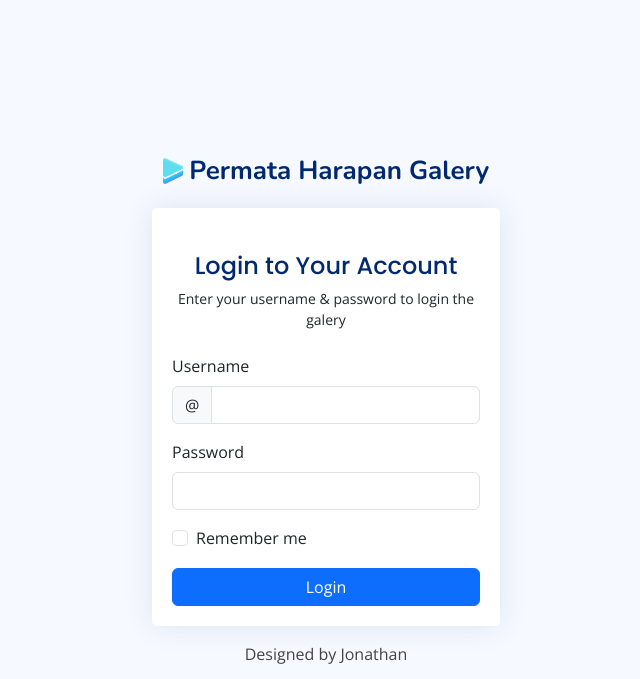
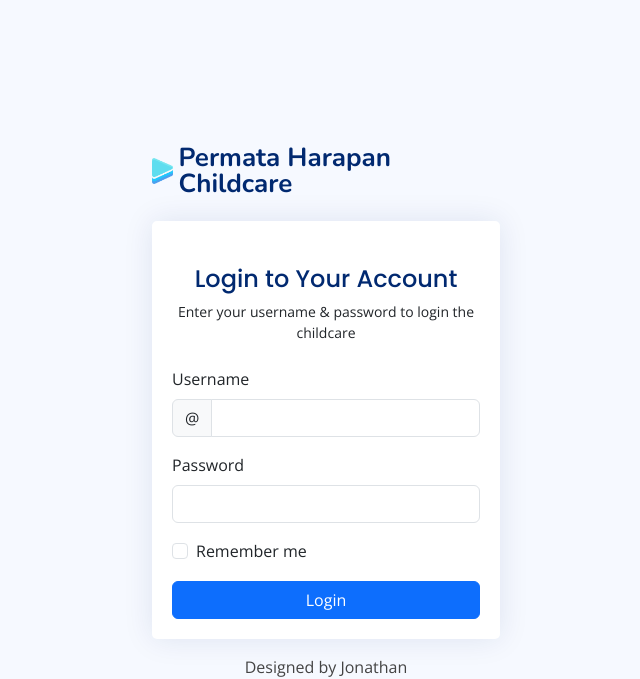
Before and after one commit to NyanPasu123/Galeri, a CodeIgniter 4 app: template app/Views/login.php in a window 1280 px wide. Shown: the top 679 px of the page, without its empty margins (314-954 px from the left). Run offline with PHP 8.4 and a stand-in for CodeIgniter, Linux system fonts and the light colour scheme; the template is opened without the code that fills it, so the values that code supplies are empty; some libraries are stand-ins or nearby versions.

Commit message:
first commit

```diff
--- a/app/Views/login.php
+++ b/app/Views/login.php
@@ -5,7 +5,7 @@
   <meta charset="utf-8">
   <meta content="width=device-width, initial-scale=1.0" name="viewport">
 
-  <title>Pages / Login to Galeri</title>
+  <title>Pages / Login to Childcare</title>
   <meta content="" name="description">
   <meta content="" name="keywords">
 
@@ -51,7 +51,7 @@
               <div class="d-flex justify-content-center py-4">
                 <a href="index.html" class="logo d-flex align-items-center w-auto">
                   <img src="<?= base_url('assets/img/p.png')?>" alt="">
-                  <span class="d-none d-lg-block">Permata Harapan Galery</span>
+                  <span class="d-none d-lg-block">Permata Harapan Childcare</span>
                 </a>
               </div><!-- End Logo -->
 
@@ -61,7 +61,7 @@
 
                   <div class="pt-4 pb-2">
                     <h5 class="card-title text-center pb-0 fs-4">Login to Your Account</h5>
-                    <p class="text-center small">Enter your username & password to login the galery</p>
+                    <p class="text-center small">Enter your username & password to login the childcare</p>
                   </div>
 
                   <form class="row g-3 needs-validation" novalidate action="<?=base_url('home/aksi_login')?>"method="post">
```
Also changed, not shown: 1 other file.
